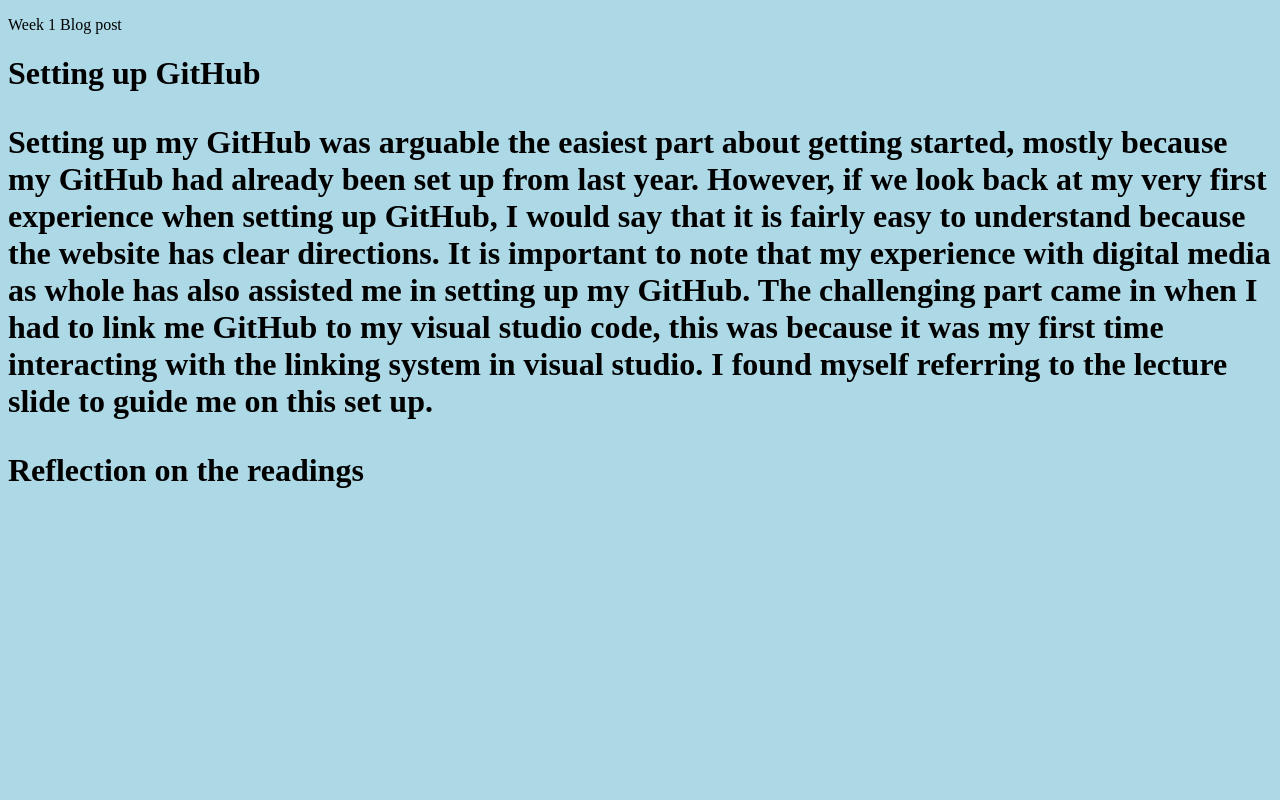
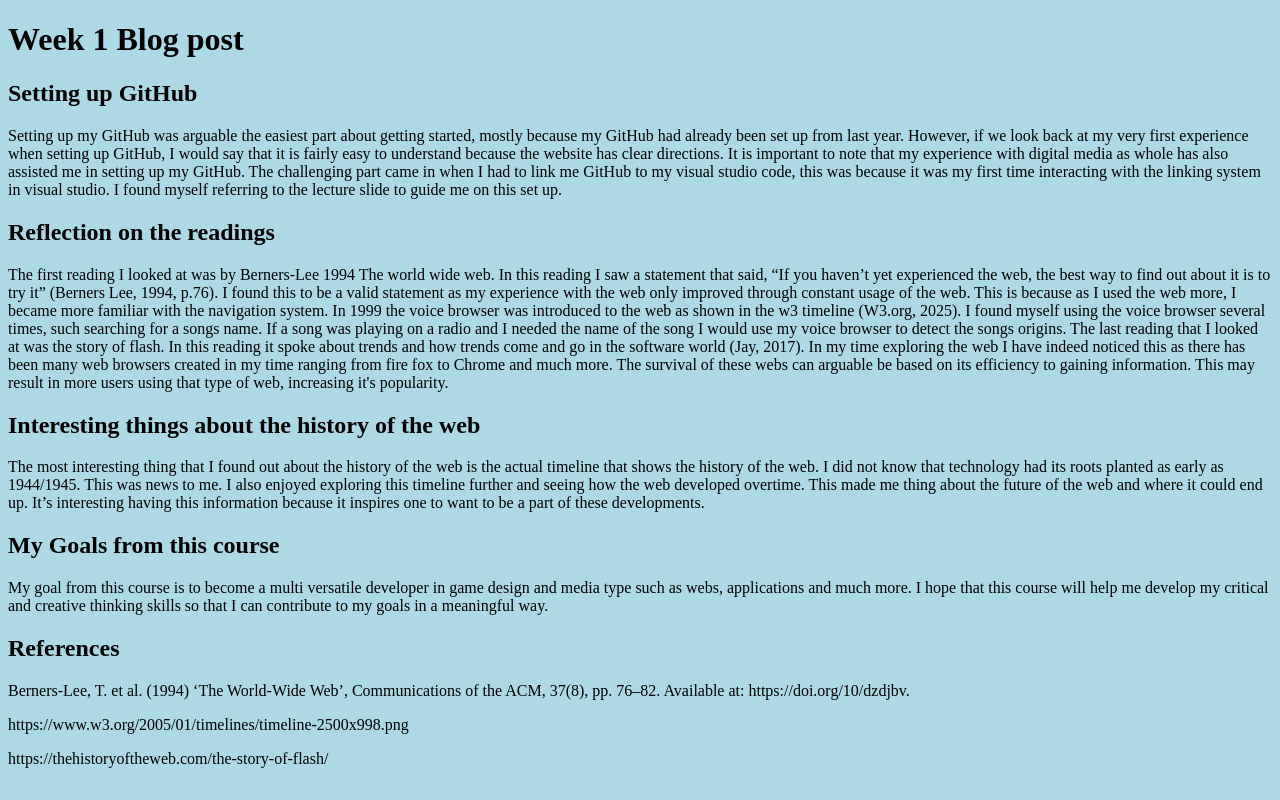
Before and after one commit to profoundBoi/DIGA3008A, a plain HTML site: page index.html in a window 1280 px wide. Drawn offline with Linux system fonts and the light colour scheme.

Commit message:
blog finished

```diff
--- a/index.html
+++ b/index.html
@@ -9,17 +9,45 @@
     <title>Document</title>
 </head>
 <body style = "background-color: lightblue;">
-      <p>Week 1 Blog post</p>
+      <h1>Week 1 Blog post</h1>
       <p></p>
-      <h1>Setting up GitHub</b>
-
+      <h2>Setting up GitHub</h2>
       <p>Setting up my GitHub was arguable the easiest part about getting started, mostly because my GitHub had already been set up from last year. However,
          if we look back at my very first experience when setting up GitHub, I would say that it is fairly easy to understand because the website has clear directions.
          It is important to note that my experience with digital media as whole has also assisted me in setting up my GitHub.
          The challenging part came in when I had to link me GitHub to my visual studio code, this was because it was my first time interacting with
           the linking system in visual studio. I found myself referring to the lecture slide to guide me on this set up.  </p>
       <p></p>
-      <p>Reflection on the readings </p>
+
+      <h2>Reflection on the readings </h2>
+      <p>The first reading I looked at was by Berners-Lee 1994 The world wide web. In this reading I saw a statement that said, “If you haven’t yet experienced the web,
+         the best way to find out about it is to try it” (Berners Lee, 1994, p.76). I found this to be a valid statement as my experience with the web only
+         improved through constant usage of the web. This is because as I used the web more, I became more familiar with the navigation system.
+         In 1999 the voice browser was introduced to the web as shown in the w3 timeline (W3.org, 2025). I found myself using the voice browser several times,
+         such searching for a songs name. If a song was playing on a radio and I needed the name of the song I would use my voice browser to detect the songs origins.
+         The last reading that I looked at was the story of flash. In this reading it spoke about trends and how trends come and go in the software world (Jay, 2017).
+         In my time exploring the web I have indeed noticed this as there has been many web browsers created in my time ranging from fire fox to Chrome and much more.
+         The survival of these webs can arguable be based on its efficiency to gaining information. This may result in more users using that type of web, increasing it's
+         popularity. </p>
+      <p></p>
+
+      <h2>Interesting things about the history of the web</h2>
+      <p>The most interesting thing that I found out about the history of the web is the actual timeline that shows the history of the web.
+        I did not know that technology had its roots planted as early as 1944/1945. This was news to me. I also enjoyed exploring this timeline further and
+        seeing how the web developed overtime. This made me thing about the future of the web and where it could end up. It’s interesting having this information
+        because it inspires one to want to be a part of these developments.  </p>
+      <p></p>
+
+      <h2>My Goals from this course</h2>
+      <p>My goal from this course is to become a multi versatile developer in game design and media type such as webs, applications and much more.
+        I hope that this course will help me develop my critical and creative thinking skills so that I can contribute to my goals in a meaningful way. </p>
+      <p></p>
+
+      <h2>References</h2>
+      <p>Berners-Lee, T. et al. (1994) ‘The World-Wide Web’, Communications of the ACM, 37(8), pp. 76–82. Available at: https://doi.org/10/dzdjbv.</p>
+      <P>https://www.w3.org/2005/01/timelines/timeline-2500x998.png</P>
+      <P>https://thehistoryoftheweb.com/the-story-of-flash/</P>
+
 
 </body>
 </html>
```
